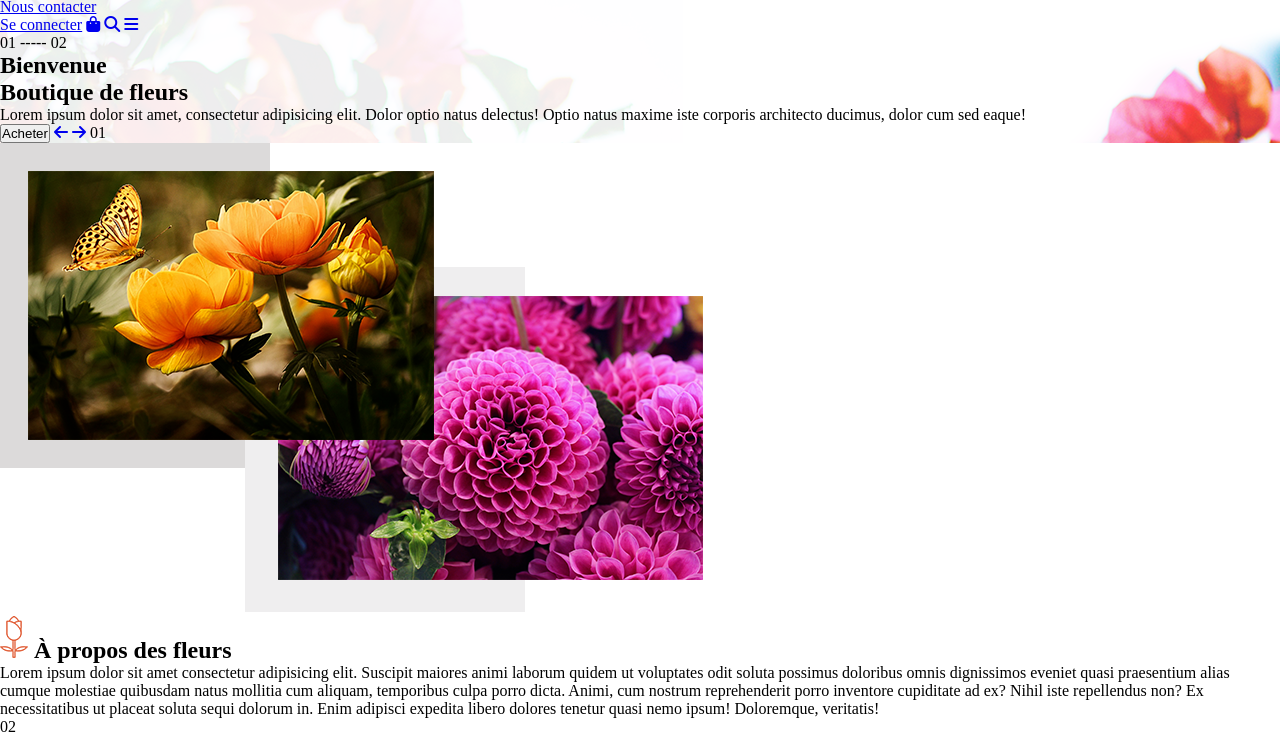
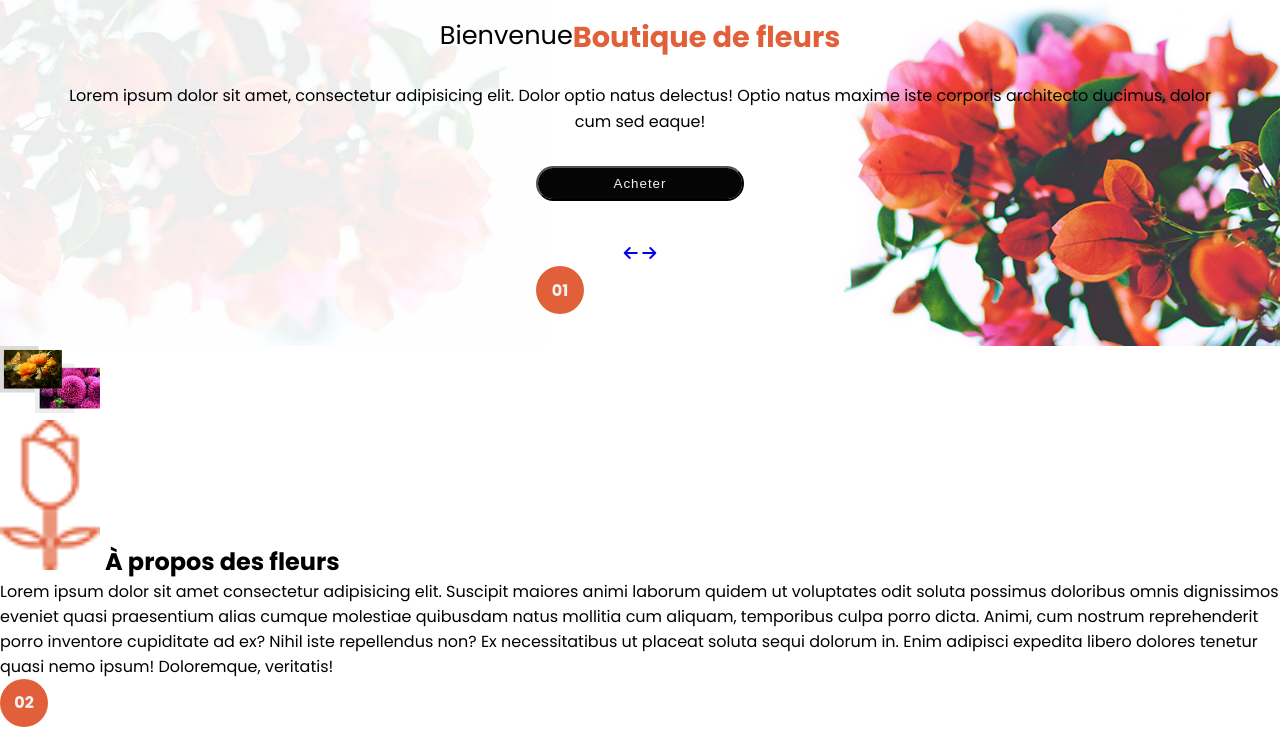
Before and after one commit to Fabrice-Etienne/Projet-Zephyr, a plain HTML site: page index.html in a window 1280 px wide. Shown: the part 83-815 px from the top of the page. Drawn offline with Linux system fonts and the light colour scheme; a web font is replaced by a local one.

Commit message:
Ajout du css pour la première section

```diff
--- a/index.html
+++ b/index.html
@@ -18,7 +18,7 @@
     <link rel="stylesheet" href="https://cdnjs.cloudflare.com/ajax/libs/font-awesome/6.4.0/css/all.min.css" integrity="sha512-iecdLmaskl7CVkqkXNQ/ZH/XLlvWZOJyj7Yy7tcenmpD1ypASozpmT/E0iPtmFIB46ZmdtAc9eNBvH0H/ZpiBw==" crossorigin="anonymous" referrerpolicy="no-referrer" />
 </head>
 <body>
-    <section class="sections section-1" style="background-image: url(./images/hero.png);">
+    <section class="sections section-1">
         <header>
             <div class="logo">
                 <h2>Zephyr</h2>
@@ -38,7 +38,7 @@
                 <span id="menu"><a href="#"><i class="fa-solid fa-bars"></i></a></span>
             </div>
         </header>
-        <div class="container container-1">
+        <div class="container">
             <div class="ligne-extreme-gauche">
                 <span>01</span>
                 <span class="ligne-verticale">-----</span>
@@ -47,10 +47,14 @@
             <h2>Bienvenue</h2>
             <h1>Boutique de fleurs</h1>
             <p>Lorem ipsum dolor sit amet, consectetur adipisicing elit. Dolor optio natus delectus! Optio natus maxime iste corporis architecto ducimus, dolor cum sed eaque!</p>
-            <button class="btns btn-1">Acheter</button>
-            <span><a href="#"><i class="fa-solid fa-arrow-left"></i></a></span>
-            <span><a href="./about.html"><i class="fa-solid fa-arrow-right"></i></a></span>
-            <span class="numero-de-separation num-1">01</span>
+            <div class="bas">
+                <button class="btns btn-1">Acheter</button>
+                    <div class="spans">
+                        <span><a href="#"><i class="fa-solid fa-arrow-left"></i></a></span>
+                        <span><a href="./about.html"><i class="fa-solid fa-arrow-right"></i></a></span>
+                        <span class="numero-de-separation num-1">01</span>
+                    </div>
+            </div>
         </div>
     </section>
 
--- a/style.css
+++ b/style.css
@@ -16,8 +16,120 @@
    --colorPrimary:#e1603a;
 }
 
+body {
+   font-family: 'Poppins', sans empattement ;
+}
 
-.espace {
-   background-color: red ;
-   margin: 2000px 0px 0px 0px;
+      /* Synchronisation de tous les bouttons  */
+body .btns {
+   position: relative;
+   padding: 8px 10px ;
+   border-radius: 50px;
+   overflow: hidden;
+   cursor: pointer;
+   z-index: 10 ;
 }
+      /* Synchronisation de tous les spans de numérotation  */
+body .numero-de-separation {
+   color: var(--white);
+   background-color: var(--colorPrimary) ;
+   width: 3rem;
+   height: 3rem;
+   border-radius: 1000px;
+   display: flex ;
+   justify-content: center ;
+   align-items: center;
+   font-weight: bold;
+}
+
+body img {
+   width: 100px;
+}
+
+body .map iframe{
+   width: 100px;
+}
+
+         /* Section-1 */
+
+.section-1 {
+   background-image: url(./images/hero.png);
+   background-repeat: no-repeat ;
+   background-size: cover ;
+   width: 100%;
+}
+      /* Partie Header */
+
+header {
+   display: flex ;
+   align-items: center ;
+   justify-content: space-between;
+   padding: 8px 4%;
+}
+
+header nav {
+   /* On fait disparaitre la navbar sur la version mobile */
+   display: none;
+}
+header .droite-header span:not(#menu){
+   display: none;
+}
+header #menu i{
+   font-size: 1.1rem;
+}
+
+      /* .Container */
+
+.container {
+   display: flex ;
+   flex-flow: row wrap ;
+   justify-content: center;
+   padding: 48px 4% 32px;
+}
+.container .ligne-extreme-gauche {
+   display: none ;
+}
+.container h2 {
+   font-weight: 300 ;
+   font-size: 1.6rem;
+}
+.container h1 {
+   font-size: 1.8rem;
+   margin-bottom: 24px;
+   color: var(--colorPrimary);
+}
+.container p {
+   text-align: center ;
+   line-height: 1.6rem;
+}
+.container .bas {
+   padding: 32px 0px 0px 0px;
+}
+.container .btn-1 {
+   color: var(--white) ;
+   min-width: 13rem;
+   letter-spacing: 1px;
+   transition: transform 0.3s ease-in-out;
+}
+.container .btn-1::after {
+   content: "";
+   position: absolute ;
+   top: 0px ;
+   left: 0px ;
+   width: 100% ;
+   height: 100%;
+   background-color: var(--black);
+   z-index: -1 ;
+   transition: transform 0.2s ease-in-out;
+}
+
+.container .btn-1:hover {
+   color: var(--black) ;
+}
+.container .btn-1:hover::after {
+   transform: translateY(-100%);
+}
+.container .spans{
+   text-align: center ;
+   padding: 40px 0px 0px 0px;
+}
```
